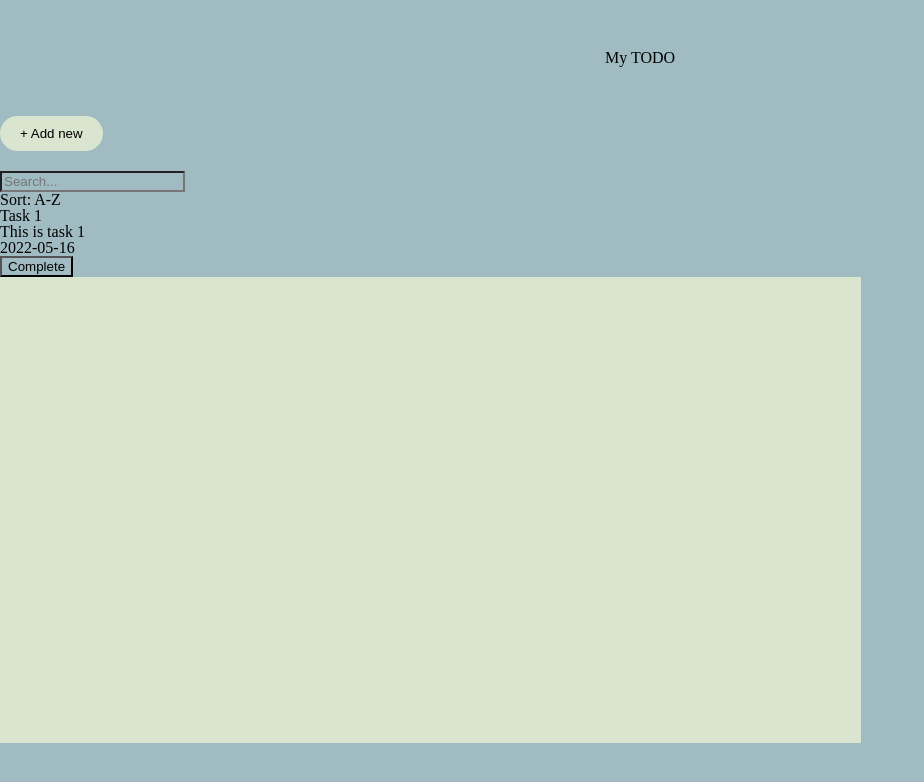
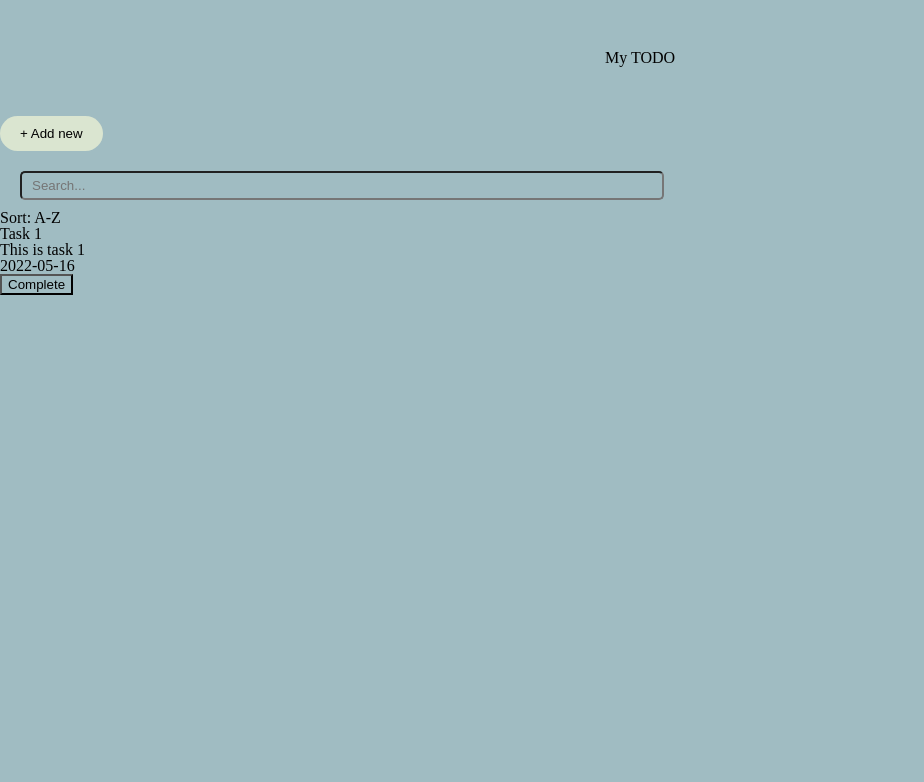
Before and after one commit to ngocquang2509/Javascript-Training, a website: page Todo_app/src/index.html in a window 1280 px wide. Shown: the whole page, without its empty margins (0-924 px from the left). Drawn offline with Linux system fonts and the light colour scheme.

Commit message:
style search bar

```diff
--- a/Todo_app/src/css/main.css
+++ b/Todo_app/src/css/main.css
@@ -27,8 +27,19 @@ h1 {
   border-radius: 50px;
   background-color: #dae5d0;
 }
-.content__list--task {
+/* .content__list--task {
   width: 861px;
   height: 572px;
   background-color: #dae5d0;
+} */
+
+.content__search {
+  margin: 10px 20px;
 }
+
+input {
+  width: 50%;
+  padding: 5px 10px;
+  border-radius: 5px;
+  cursor: pointer;
+}
```
